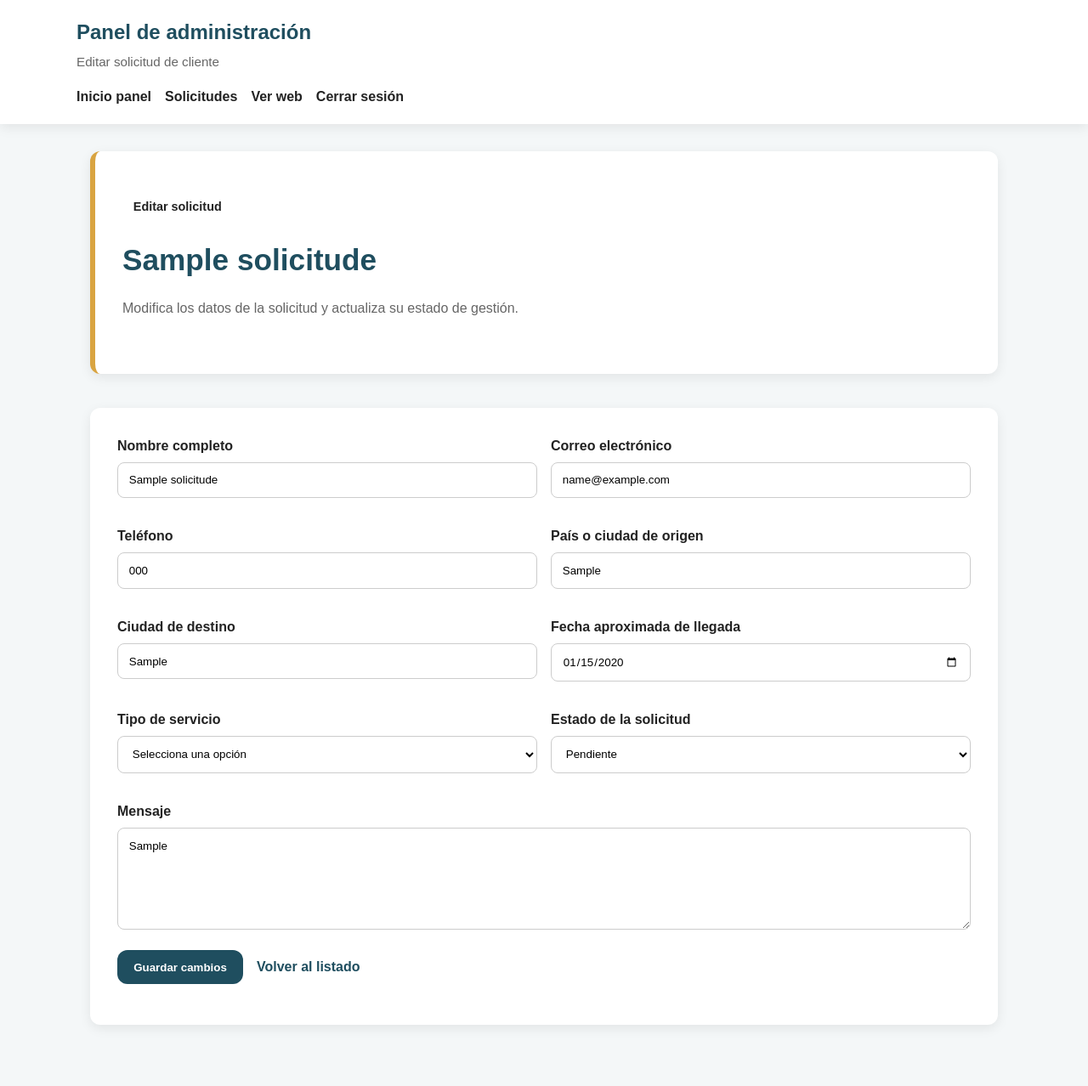
After one commit to githacker2005/Proyectofinal, a PHP site: page /admin/editar_solicitud.php?id=1 in a window 1280 px wide. The commit adds this page. Shown: the whole page at 85% size. Run offline with PHP 8.4, Linux system fonts and the light colour scheme; a user stored in the database is signed in; tables that the repository leaves empty hold one stand-in row (values such as "Sample post").

Commit message:
añadir edicionees y elmincaciones

```diff
--- /dev/null
+++ b/admin/editar_solicitud.php
@@ -0,0 +1,255 @@
+<?php
+
+require_once "auth.php";
+require_once "../config/database.php";
+
+$id = $_GET["id"] ?? null;
+
+if (!$id || !is_numeric($id)) {
+    header("Location: solicitudes.php");
+    exit;
+}
+
+$error = "";
+$success = "";
+$solicitud = null;
+
+try {
+    $stmt = $pdo->prepare("SELECT * FROM solicitudes WHERE id = :id");
+    $stmt->execute([
+        ":id" => $id
+    ]);
+    $solicitud = $stmt->fetch();
+
+    if (!$solicitud) {
+        header("Location: solicitudes.php");
+        exit;
+    }
+
+} catch (PDOException $e) {
+    $error = "No se ha podido cargar la solicitud.";
+}
+
+if ($_SERVER["REQUEST_METHOD"] === "POST") {
+    $nombre = trim($_POST["nombre"] ?? "");
+    $email = trim($_POST["email"] ?? "");
+    $telefono = trim($_POST["telefono"] ?? "");
+    $pais_origen = trim($_POST["pais_origen"] ?? "");
+    $ciudad_destino = trim($_POST["ciudad_destino"] ?? "");
+    $fecha_llegada = trim($_POST["fecha_llegada"] ?? "");
+    $tipo_servicio = trim($_POST["tipo_servicio"] ?? "");
+    $mensaje = trim($_POST["mensaje"] ?? "");
+    $estado = trim($_POST["estado"] ?? "Pendiente");
+
+    if (
+        empty($nombre) ||
+        empty($email) ||
+        empty($telefono) ||
+        empty($ciudad_destino) ||
+        empty($tipo_servicio) ||
+        empty($mensaje)
+    ) {
+        $error = "Por favor, completa todos los campos obligatorios.";
+    } elseif (!filter_var($email, FILTER_VALIDATE_EMAIL)) {
+        $error = "Introduce un correo electrónico válido.";
+    } else {
+        try {
+            $sql = "UPDATE solicitudes
+                    SET nombre = :nombre,
+                        email = :email,
+                        telefono = :telefono,
+                        pais_origen = :pais_origen,
+                        ciudad_destino = :ciudad_destino,
+                        fecha_llegada = :fecha_llegada,
+                        tipo_servicio = :tipo_servicio,
+                        mensaje = :mensaje,
+                        estado = :estado
+                    WHERE id = :id";
+
+            $stmt = $pdo->prepare($sql);
+
+            $stmt->execute([
+                ":nombre" => $nombre,
+                ":email" => $email,
+                ":telefono" => $telefono,
+                ":pais_origen" => $pais_origen,
+                ":ciudad_destino" => $ciudad_destino,
+                ":fecha_llegada" => !empty($fecha_llegada) ? $fecha_llegada : null,
+                ":tipo_servicio" => $tipo_servicio,
+                ":mensaje" => $mensaje,
+                ":estado" => $estado,
+                ":id" => $id
+            ]);
+
+            $success = "Solicitud actualizada correctamente.";
+
+            $stmt = $pdo->prepare("SELECT * FROM solicitudes WHERE id = :id");
+            $stmt->execute([
+                ":id" => $id
+            ]);
+            $solicitud = $stmt->fetch();
+
+        } catch (PDOException $e) {
+            $error = "No se ha podido actualizar la solicitud.";
+        }
+    }
+}
+
+?>
+
+<!DOCTYPE html>
+<html lang="es">
+<head>
+    <meta charset="UTF-8">
+    <meta name="viewport" content="width=device-width, initial-scale=1.0">
+    <title>Editar solicitud - Panel de administración</title>
+    <link rel="stylesheet" href="../css/style.css">
+</head>
+<body class="admin-body">
+
+    <header class="admin-header">
+        <div>
+            <h2>Panel de administración</h2>
+            <p>Editar solicitud de cliente</p>
+        </div>
+
+        <nav>
+            <ul>
+                <li><a href="dashboard.php">Inicio panel</a></li>
+                <li><a href="solicitudes.php">Solicitudes</a></li>
+                <li><a href="../index.php">Ver web</a></li>
+                <li><a href="logout.php">Cerrar sesión</a></li>
+            </ul>
+        </nav>
+    </header>
+
+    <main class="admin-main">
+        <section class="page-hero">
+            <span class="hero-label">Editar solicitud</span>
+            <h1><?= htmlspecialchars($solicitud["nombre"]) ?></h1>
+            <p>
+                Modifica los datos de la solicitud y actualiza su estado de gestión.
+            </p>
+        </section>
+
+        <?php if (!empty($error)): ?>
+            <div class="form-message error-message-general">
+                <?= htmlspecialchars($error) ?>
+            </div>
+        <?php endif; ?>
+
+        <?php if (!empty($success)): ?>
+            <div class="form-message success-message">
+                <?= htmlspecialchars($success) ?>
+            </div>
+        <?php endif; ?>
+
+        <section class="admin-form-section">
+            <form action="editar_solicitud.php?id=<?= htmlspecialchars($solicitud["id"]) ?>" method="POST" class="admin-edit-form">
+                <div class="form-row">
+                    <div class="form-group">
+                        <label for="nombre">Nombre completo</label>
+                        <input
+                            type="text"
+                            id="nombre"
+                            name="nombre"
+                            value="<?= htmlspecialchars($solicitud["nombre"]) ?>"
+                        >
+                    </div>
+
+                    <div class="form-group">
+                        <label for="email">Correo electrónico</label>
+                        <input
+                            type="email"
+                            id="email"
+                            name="email"
+                            value="<?= htmlspecialchars($solicitud["email"]) ?>"
+                        >
+                    </div>
+                </div>
+
+                <div class="form-row">
+                    <div class="form-group">
+                        <label for="telefono">Teléfono</label>
+                        <input
+                            type="text"
+                            id="telefono"
+                            name="telefono"
+                            value="<?= htmlspecialchars($solicitud["telefono"]) ?>"
+                        >
+                    </div>
+
+                    <div class="form-group">
+                        <label for="pais_origen">País o ciudad de origen</label>
+                        <input
+                            type="text"
+                            id="pais_origen"
+                            name="pais_origen"
+                            value="<?= htmlspecialchars($solicitud["pais_origen"] ?? "") ?>"
+                        >
+                    </div>
+                </div>
+
+                <div class="form-row">
+                    <div class="form-group">
+                        <label for="ciudad_destino">Ciudad de destino</label>
+                        <input
+                            type="text"
+                            id="ciudad_destino"
+                            name="ciudad_destino"
+                            value="<?= htmlspecialchars($solicitud["ciudad_destino"]) ?>"
+                        >
+                    </div>
+
+                    <div class="form-group">
+                        <label for="fecha_llegada">Fecha aproximada de llegada</label>
+                        <input
+                            type="date"
+                            id="fecha_llegada"
+                            name="fecha_llegada"
+                            value="<?= htmlspecialchars($solicitud["fecha_llegada"] ?? "") ?>"
+                        >
+                    </div>
+                </div>
+
+                <div class="form-row">
+                    <div class="form-group">
+                        <label for="tipo_servicio">Tipo de servicio</label>
+                        <select id="tipo_servicio" name="tipo_servicio">
+                            <option value="">Selecciona una opción</option>
+                            <option value="busqueda-vivienda" <?= $solicitud["tipo_servicio"] === "busqueda-vivienda" ? "selected" : "" ?>>Búsqueda de vivienda</option>
+                            <option value="tramites" <?= $solicitud["tipo_servicio"] === "tramites" ? "selected" : "" ?>>Gestión de trámites</option>
+                            <option value="orientacion-ciudad" <?= $solicitud["tipo_servicio"] === "orientacion-ciudad" ? "selected" : "" ?>>Orientación en la ciudad</option>
+                            <option value="apoyo-familias" <?= $solicitud["tipo_servicio"] === "apoyo-familias" ? "selected" : "" ?>>Apoyo a familias</option>
+                            <option value="relocation-laboral" <?= $solicitud["tipo_servicio"] === "relocation-laboral" ? "selected" : "" ?>>Relocation laboral</option>
+                            <option value="acompanamiento" <?= $solicitud["tipo_servicio"] === "acompanamiento" ? "selected" : "" ?>>Acompañamiento personalizado</option>
+                        </select>
+                    </div>
+
+                    <div class="form-group">
+                        <label for="estado">Estado de la solicitud</label>
+                        <select id="estado" name="estado">
+                            <option value="Pendiente" <?= $solicitud["estado"] === "Pendiente" ? "selected" : "" ?>>Pendiente</option>
+                            <option value="Contactado" <?= $solicitud["estado"] === "Contactado" ? "selected" : "" ?>>Contactado</option>
+                            <option value="En proceso" <?= $solicitud["estado"] === "En proceso" ? "selected" : "" ?>>En proceso</option>
+                            <option value="Finalizado" <?= $solicitud["estado"] === "Finalizado" ? "selected" : "" ?>>Finalizado</option>
+                            <option value="Cancelado" <?= $solicitud["estado"] === "Cancelado" ? "selected" : "" ?>>Cancelado</option>
+                        </select>
+                    </div>
+                </div>
+
+                <div class="form-group">
+                    <label for="mensaje">Mensaje</label>
+                    <textarea id="mensaje" name="mensaje"><?= htmlspecialchars($solicitud["mensaje"]) ?></textarea>
+                </div>
+
+                <div class="admin-form-actions">
+                    <button type="submit">Guardar cambios</button>
+                    <a href="solicitudes.php" class="secondary-link">Volver al listado</a>
+                </div>
+            </form>
+        </section>
+    </main>
+
+</body>
+</html>
--- a/css/style.css
+++ b/css/style.css
@@ -913,3 +913,70 @@ select {
         padding: 1.2rem;
     }
 }
+/* =========================
+   EDICIÓN DE SOLICITUDES
+========================= */
+
+.admin-form-section {
+    background-color: var(--color-blanco);
+    padding: 2rem;
+    border-radius: var(--borde-redondeado);
+    box-shadow: var(--sombra-suave);
+}
+
+.admin-edit-form {
+    box-shadow: none;
+    padding: 0;
+}
+
+.admin-form-actions {
+    display: flex;
+    gap: 1rem;
+    align-items: center;
+    flex-wrap: wrap;
+    margin-top: 1rem;
+}
+
+.secondary-link {
+    color: var(--color-principal);
+    font-weight: bold;
+    text-decoration: none;
+}
+
+.secondary-link:hover {
+    color: var(--color-acento);
+}
+
+.table-action-link {
+    display: inline-block;
+    background-color: var(--color-principal);
+    color: var(--color-blanco);
+    padding: 0.45rem 0.8rem;
+    border-radius: 8px;
+    text-decoration: none;
+    font-size: 0.9rem;
+    font-weight: bold;
+}
+
+.table-action-link:hover {
+    background-color: var(--color-acento);
+    color: var(--color-texto);
+}
+/* =========================
+   ELIMINACIÓN DE SOLICITUDES
+========================= */
+
+.table-actions {
+    display: flex;
+    gap: 0.5rem;
+    flex-wrap: wrap;
+}
+
+.delete-link {
+    background-color: #c0392b;
+}
+
+.delete-link:hover {
+    background-color: #922b21;
+    color: var(--color-blanco);
+}
```
Also changed, not shown: admin/eliminar_solicitud.php (added, +25 -0 lines), admin/solicitudes.php (+31 -0 lines).
